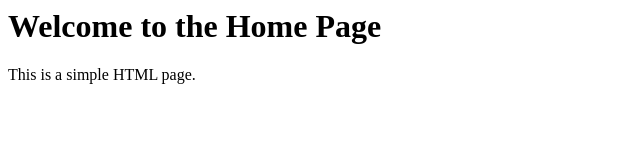
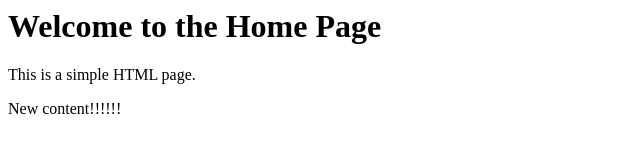
Before and after one commit to Wolwer1nE/html_demo, a plain HTML site: page docs/index.html in a window 1280 px wide. Shown: the whole page, without its empty margins (0-640 px from the left). Drawn offline with Linux system fonts and the light colour scheme.

Commit message:
Update content

```diff
--- a/docs/index.html
+++ b/docs/index.html
@@ -6,5 +6,6 @@
 <body>
     <h1>Welcome to the Home Page</h1>
     <p>This is a simple HTML page.</p>
+    <p>New content!!!!!!</p>
 </body>
 </html>
```
Also changed, not shown: index.html (+1 -0 lines).
